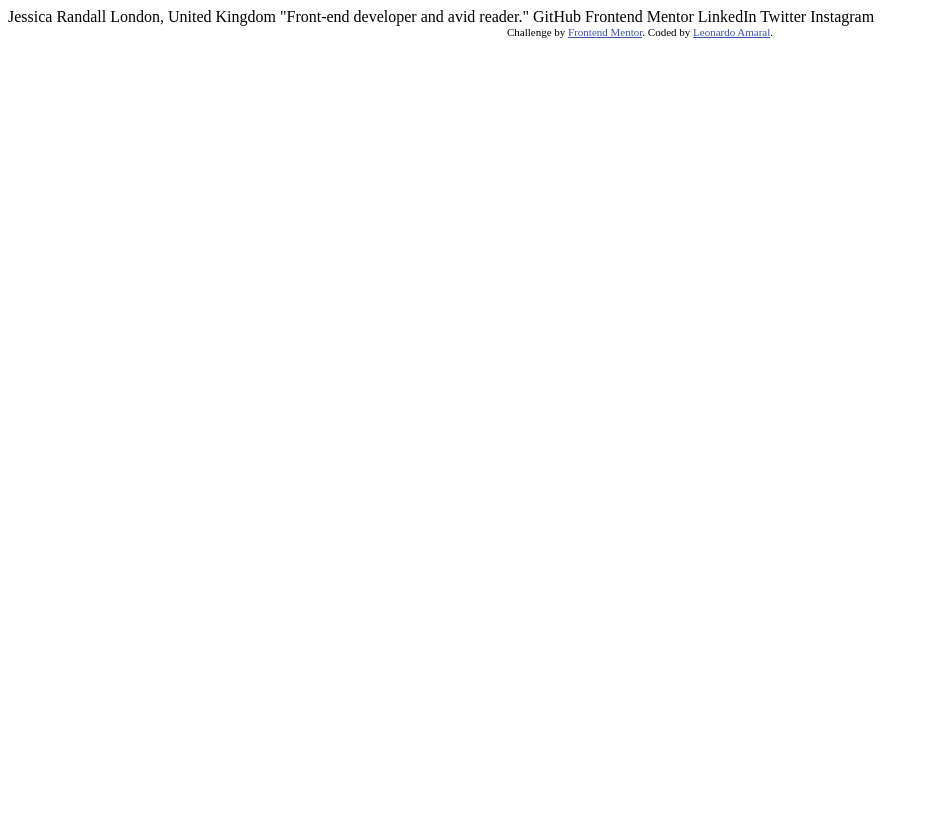
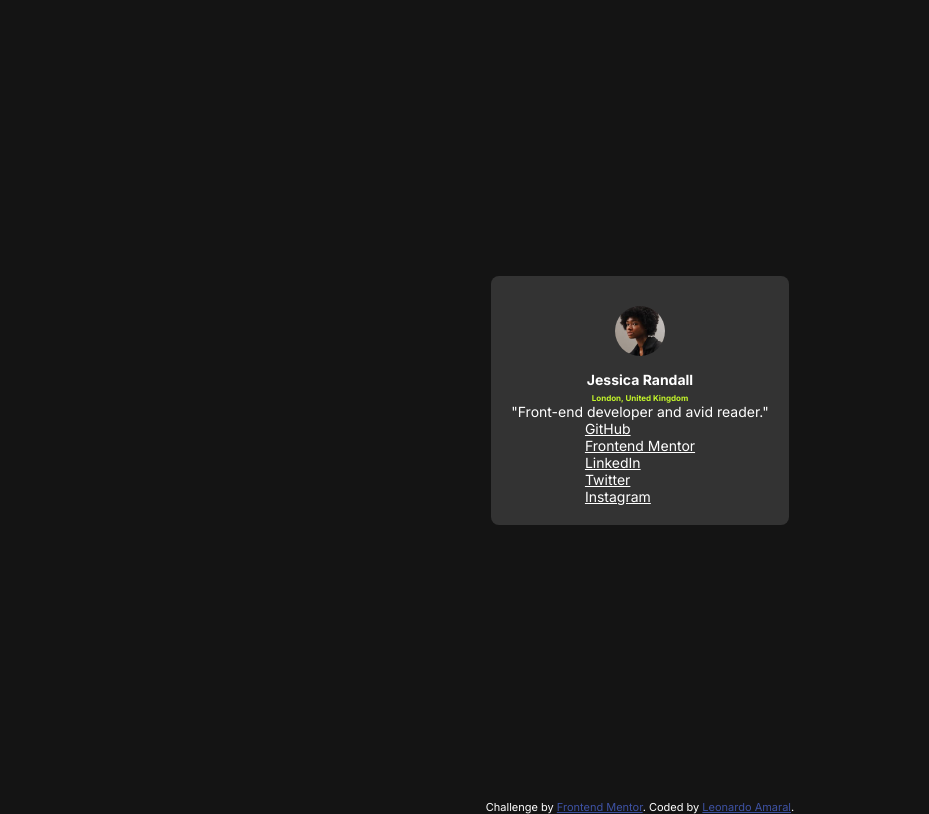
Before and after one commit to hangtime319/social-links-profile-main, a plain HTML site: page index.html in a window 1280 px wide. Shown: the whole page, without its empty margins (0-929 px from the left). Drawn offline with Linux system fonts and the light colour scheme.

Commit message:
Adicionando tags no index e estilizando a página

```diff
--- /dev/null
+++ b/assets/style.css
@@ -0,0 +1,69 @@
+:root {
+    --green: hsl(75, 94%, 57%);
+    --white: hsl(0, 0%, 100%);
+    --grey: hsl(0, 0%, 20%);
+    --dark-grey: hsl(0, 0%, 12%);
+    --off-black: hsl(0, 0%, 8%);
+}
+
+* {
+    margin: 0;
+    padding: 0;
+    box-sizing: border-box;
+}
+
+h1, a, p {
+    color: var(--white);
+}
+
+ul, li {
+    list-style: none;
+}
+
+img {
+    display: block;
+    max-width: 100%;
+}
+
+body {
+    font-family: "Inter", sans-serif;
+    font-size: 14px;
+    background-color: var(--off-black);
+}
+
+main {
+    display: flex;
+    justify-content: center;
+    align-items: center;
+    height: 100vh;
+}
+
+.container {
+    display: flex;
+    flex-direction: column;
+    align-items: center;
+    background-color: var(--grey);
+    padding: 20px;
+    border-radius: 8px;
+}
+
+.container img {
+    border-radius: 50%;
+    width: 50px;
+    margin: 10px auto;
+}
+
+.container h1 {
+
+    font-size: 0.875rem;
+    margin: 5px auto;
+}
+
+.container h2 {
+    color: var(--green);
+    font-size: 0.5rem;
+}
+
+
+.attribution { font-size: 11px; text-align: center; color: var(--white);}
+.attribution a { color: hsl(228, 45%, 44%); }
--- a/index.html
+++ b/index.html
@@ -6,25 +6,31 @@
 
   <link rel="icon" type="image/png" sizes="32x32" href="./assets/images/favicon-32x32.png">
 
+  <link rel="preconnect" href="https://fonts.googleapis.com">
+  <link rel="preconnect" href="https://fonts.gstatic.com" crossorigin>
+  <link href="https://fonts.googleapis.com/css2?family=Inter:wght@100..900&display=swap" rel="stylesheet">
+
+  <link rel="stylesheet" href="./assets/style.css">
+
   <title>Frontend Mentor | Social links profile</title>
-
-  <!-- Feel free to remove these styles or customise in your own stylesheet 👍 -->
-  <style>
-    .attribution { font-size: 11px; text-align: center; }
-    .attribution a { color: hsl(228, 45%, 44%); }
-  </style>
 </head>
 <body>
 
-  Jessica Randall
-  London, United Kingdom
-  "Front-end developer and avid reader."
-
-  GitHub
-  Frontend Mentor
-  LinkedIn
-  Twitter
-  Instagram
+  <main>
+    <div class="container">
+      <img src="assets/images/avatar-jessica.jpeg" alt="Jessica Randall">
+      <h1>Jessica Randall</h1>
+      <h2>London, United Kingdom</h2>
+      <p>"Front-end developer and avid reader."</p>
+      <ul class="social">
+        <li><a href="#">GitHub</a></li>
+        <li><a href="#">Frontend Mentor</a></li>
+        <li><a href="#">LinkedIn</a></li>
+        <li><a href="#">Twitter</a></li>
+        <li><a href="#">Instagram</a></li>
+      </ul>
+    </div>
+  </main>
 
   <div class="attribution">
     Challenge by <a href="https://www.frontendmentor.io?ref=challenge" target="_blank">Frontend Mentor</a>.
```
